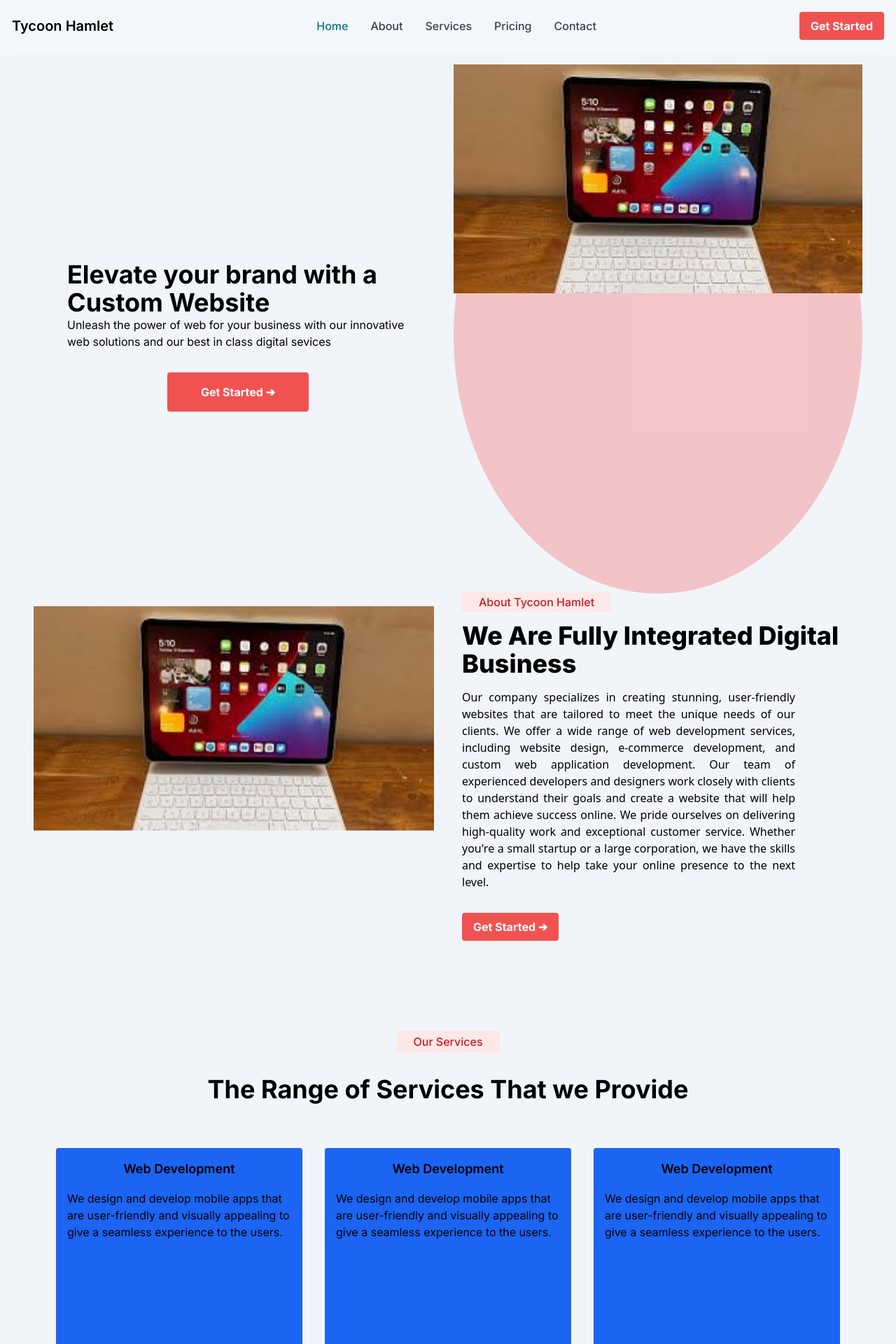
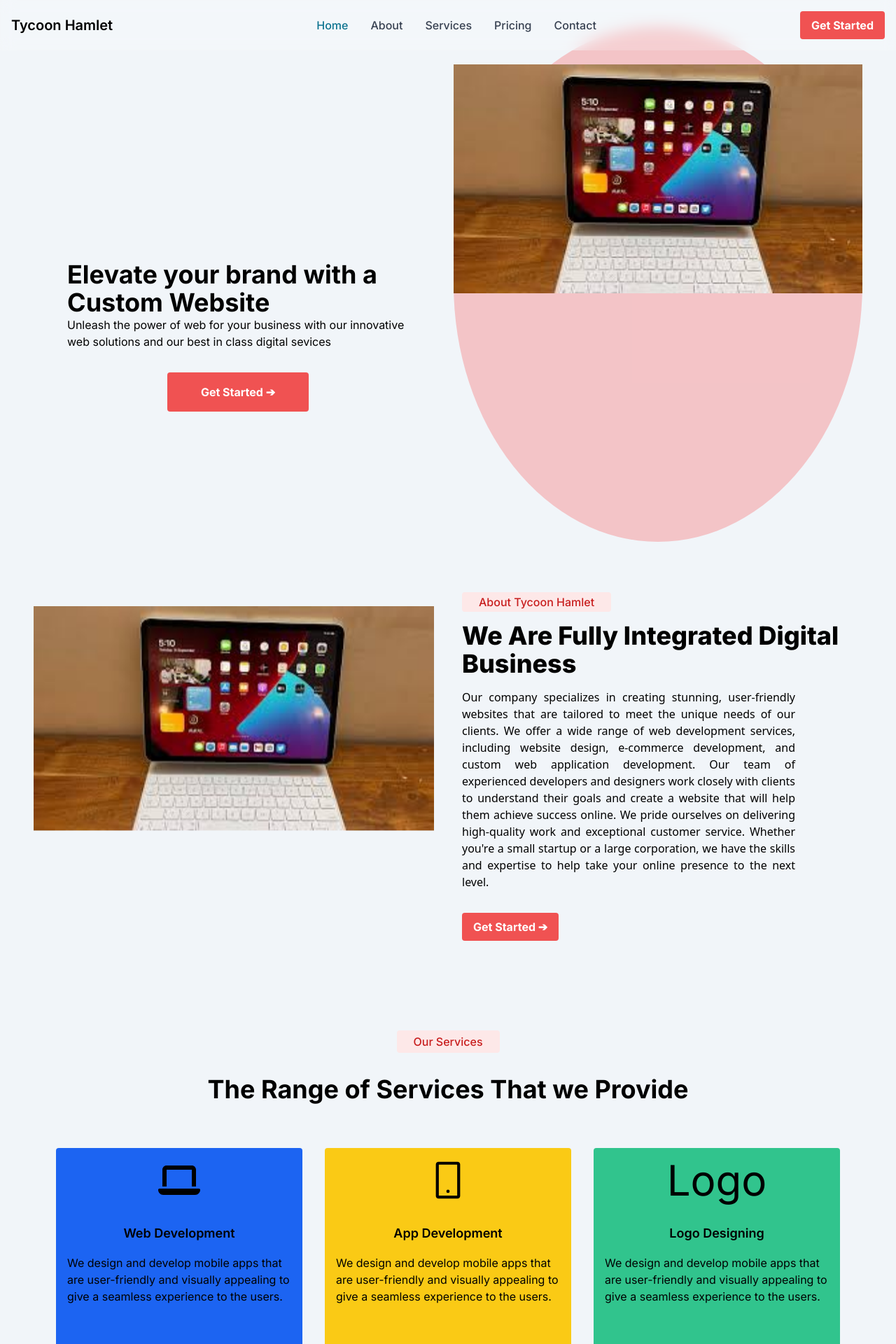
Before and after one commit to Manas610/th-new, a Next.js app: page / in a window 1280 px wide. Shown: the top 1920 px of the page at 70% size. Built offline with nearby package versions, Linux system fonts and the light colour scheme.

Commit message:
fixing navbar border

```diff
--- a/package.json
+++ b/package.json
@@ -9,13 +9,16 @@
     "lint": "next lint"
   },
   "dependencies": {
+    "@next/font": "^14.1.4",
     "clsx": "^2.1.0",
     "flowbite-react": "^0.7.3",
+    "font-awesome": "^4.7.0",
     "framer-motion": "^11.0.20",
     "next": "14.1.3",
     "react": "^18",
     "react-dom": "^18",
     "react-element-to-jsx-string": "^15.0.0",
+    "react-icons": "^5.0.1",
     "tailwind-merge": "^2.2.2"
   },
   "devDependencies": {
--- a/src/app/globals.css
+++ b/src/app/globals.css
@@ -27,6 +27,10 @@ body {
     background-color: white;
 }
 
+.navbar, .navbar > * {
+  border: none !important;
+}
+
 .glassmorphism {
   background: rgba(255, 255, 255, 0.2); /* Adjust the opacity to your liking */
   backdrop-filter: blur(10px);
@@ -40,7 +44,7 @@ body {
   height: 100%;
   background: rgba(255, 0, 0, 0.2); /* Red blob with opacity */
   border-radius: 50%;
-  top: 50%;
+  top: 40%;
   left: 50%;
   transform: translate(-50%, -50%);
   animation: blob 5s infinite;
--- a/src/components/Accordion.jsx
+++ b/src/components/Accordion.jsx
@@ -6,7 +6,7 @@ function AccordionTH() {
   return (
     <>
     <div className="flex justify-center pb-8">
-      <span className="text-black font-medium p-1 px-6 text-center text-red-700 bg-red-100 rounded inline-block">
+      <span className=" font-medium p-1 px-6 text-center text-red-700 bg-red-100 rounded inline-block">
         Why Choose Us
       </span>
     </div>
--- a/src/components/Header.jsx
+++ b/src/components/Header.jsx
@@ -6,7 +6,7 @@ import '@/css/button.css'
 
 function HeaderTH() {
   return (
-    <Navbar fluid className={`py-4 fixed top-0 left-0 right-0 z-50 glassmorphism`} >
+    <Navbar fluid className={`py-4 fixed top-0 left-0 right-0 z-50 glassmorphism navbar`} >
       <Navbar.Brand href="https://flowbite-react.com" className="text-black dark:text-white">
         {/* <Image src="../app/favicon.ico" className="mr-3 h-6 sm:h-9" alt="Flowbite React Logo" width={32} height={32}/> */}
         <span className="self-center whitespace-nowrap text-xl font-semibold">Tycoon Hamlet</span>
--- a/src/components/ServiceSection.jsx
+++ b/src/components/ServiceSection.jsx
@@ -1,3 +1,6 @@
+import { FaLaptop } from "react-icons/fa6";
+import { AiOutlineMobile } from "react-icons/ai";
+
 function ServiceSection() {
   return (
     <div className="mb-12">
@@ -12,25 +15,25 @@ function ServiceSection() {
             </p>
         </div>
         <div className="grid grid-cols-1 lg:grid-cols-3 sm:grid-cols-2 gap-8 lg:m-8">
-            <div className="bg-blue-600 inline-block w-auto rounded h-80 hover:shadow-lg shadow-black">
-                <div></div>
+            <div className="bg-blue-600 inline-block w-auto rounded h-80 hover:shadow-xl shadow-black">
+                <div className="my-4"><FaLaptop className="text-6xl mx-auto" /></div>
                 <div className="flex flex-col text-center pt-4 font-semibold text-lg">Web Development</div>
                 <div><p className="p-4">
                 We design and develop mobile apps that are user-friendly and visually appealing
                  to give a seamless experience to the users.
                 </p></div>
             </div>
-            <div className="bg-blue-600 inline-block w-auto rounded h-80">
-                <div></div>
-                <div className="flex flex-col text-center pt-4 font-semibold text-lg">Web Development</div>
+            <div className="bg-yellow-300 inline-block w-auto rounded h-80 hover:shadow-xl shadow-black">
+                <div className="my-4"><AiOutlineMobile className="text-6xl mx-auto"/></div>
+                <div className="flex flex-col text-center pt-4 font-semibold text-lg">App Development</div>
                 <div><p className="p-4">
                 We design and develop mobile apps that are user-friendly and visually appealing
                  to give a seamless experience to the users.
                 </p></div>
             </div>
-            <div className="bg-blue-600 inline-block w-auto rounded h-80">
-                <div></div>
-                <div className="flex flex-col text-center pt-4 font-semibold text-lg">Web Development</div>
+            <div className="bg-green-400 inline-block w-auto rounded h-80 hover:shadow-xl shadow-black">
+                <div className="my-4"><span className="text-6xl flex flex-col text-center">Logo</span></div>
+                <div className="flex flex-col text-center pt-4 font-semibold text-lg">Logo Designing</div>
                 <div><p className="p-4">
                 We design and develop mobile apps that are user-friendly and visually appealing
                  to give a seamless experience to the users.
```
Also changed, not shown: 1 other file (tests, documents, lock files or other folders).
